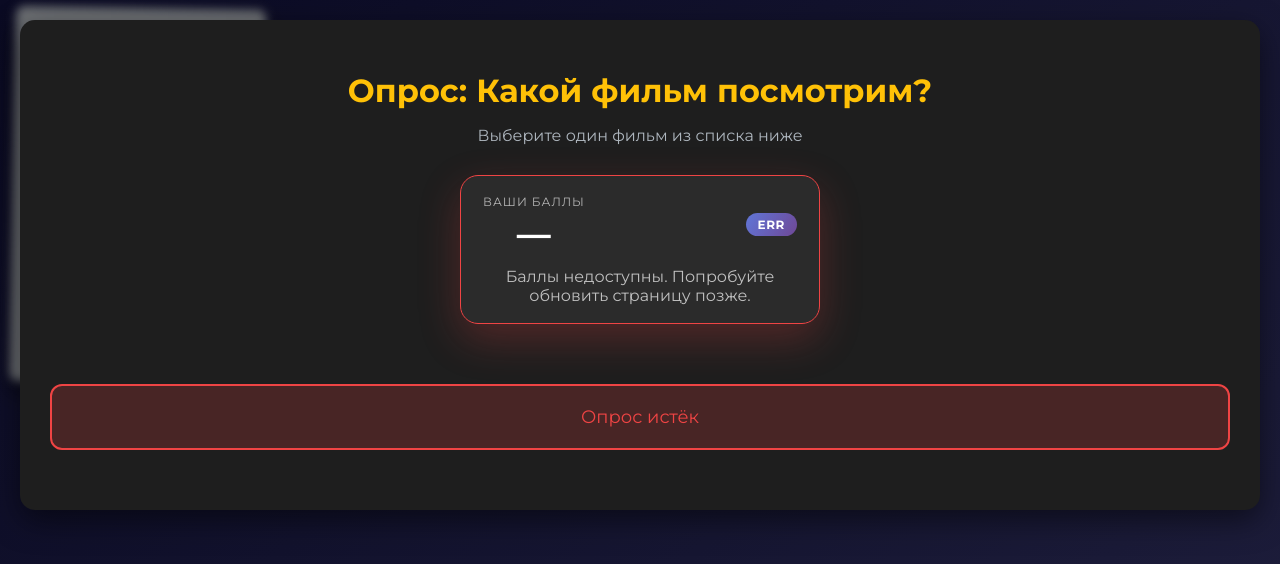
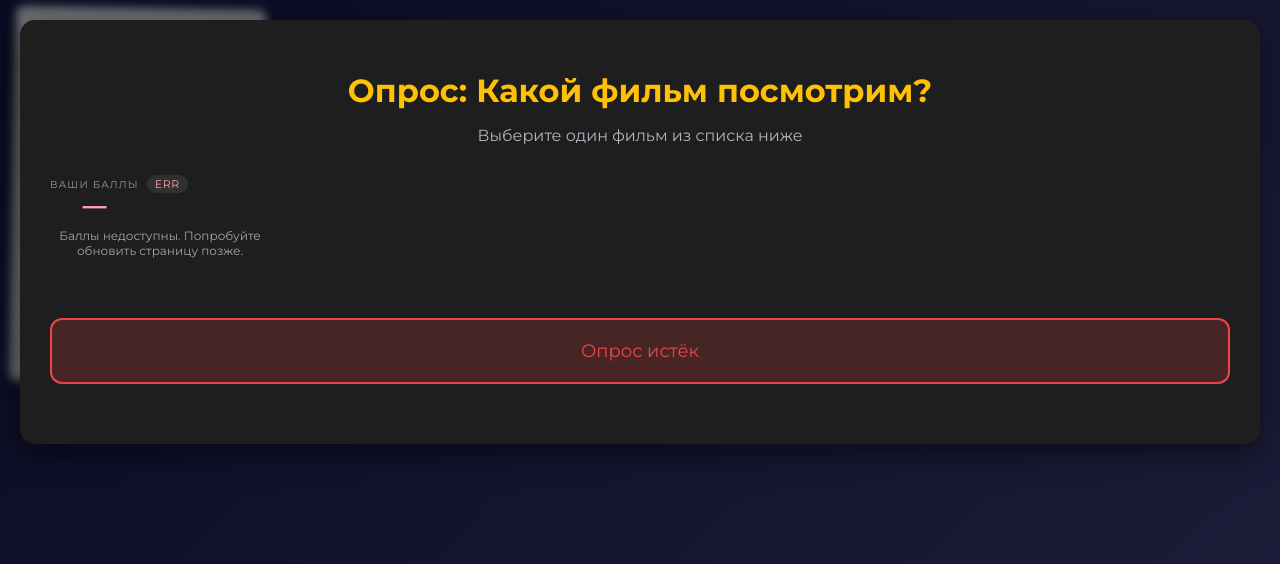
Before and after one commit to BogdanKuklenko/movie-lottery-selfhost, a Flask app: page /p/1 in a window 1280 px wide. Shown: the top 564 px of the page. Run offline with Flask 3, Linux system fonts and the light colour scheme; tables that the repository leaves empty hold one stand-in row (values such as "Sample post"); grey boxes marked "Sample" are stand-in pictures.

Commit message:
Simplify poll points widget styling

```diff
--- a/movie_lottery/static/css/components/_polls.css
+++ b/movie_lottery/static/css/components/_polls.css
@@ -98,73 +98,76 @@
 }
 
 .poll-points-panel {
-    margin-top: 20px;
+    margin-top: 16px;
 }
 
 .points-widget {
     display: flex;
-    justify-content: center;
+    justify-content: flex-start;
 }
 
 .points-balance-card {
-    width: 100%;
-    max-width: 360px;
-    background: rgba(255, 255, 255, 0.06);
-    border-radius: 18px;
-    padding: 18px 22px;
-    border: 1px solid rgba(255, 255, 255, 0.08);
-    box-shadow: 0 20px 45px rgba(0, 0, 0, 0.35);
+    width: auto;
+    max-width: 220px;
+    display: inline-flex;
+    flex-direction: column;
+    gap: 8px;
+    padding: 0;
+    border: none;
+    border-radius: 0;
+    background: none;
+    box-shadow: none;
 }
 
 .points-balance-card-error {
-    border-color: #ef4444;
-    box-shadow: 0 15px 40px rgba(239, 68, 68, 0.25);
+    color: #fda4af;
 }
 
 .points-balance-header {
     display: flex;
-    align-items: center;
-    justify-content: space-between;
-    gap: 10px;
+    align-items: baseline;
+    justify-content: flex-start;
+    gap: 8px;
 }
 
 .points-balance-label {
     text-transform: uppercase;
-    letter-spacing: 0.08em;
-    color: rgba(255, 255, 255, 0.65);
-    font-size: 12px;
-    margin: 0 0 4px 0;
+    letter-spacing: 0.12em;
+    color: rgba(255, 255, 255, 0.55);
+    font-size: 10px;
+    margin: 0;
 }
 
 .points-balance-value {
-    font-size: 34px;
-    font-weight: 700;
+    font-size: 24px;
+    font-weight: 600;
     margin: 0;
 }
 
 .points-state-badge {
-    padding: 4px 12px;
+    padding: 2px 8px;
     border-radius: 999px;
-    background: linear-gradient(120deg, rgba(102, 126, 234, 0.9), rgba(118, 75, 162, 0.9));
-    font-weight: 600;
-    font-size: 12px;
+    background: rgba(255, 255, 255, 0.08);
+    font-weight: 500;
+    font-size: 11px;
     letter-spacing: 0.05em;
 }
 
 .points-balance-status {
-    margin: 12px 0 0 0;
-    color: rgba(255, 255, 255, 0.7);
+    margin: 0;
+    color: rgba(255, 255, 255, 0.6);
+    font-size: 12px;
 }
 
 .points-progress {
-    margin-top: 18px;
+    margin-top: 6px;
 }
 
 .points-progress-track {
     width: 100%;
-    height: 8px;
+    height: 4px;
     border-radius: 999px;
-    background: rgba(255, 255, 255, 0.15);
+    background: rgba(255, 255, 255, 0.18);
     overflow: hidden;
 }
 
@@ -172,9 +175,8 @@
     display: block;
     width: 0;
     height: 100%;
-    background: linear-gradient(90deg, rgba(255, 196, 0, 0.9), rgba(255, 87, 34, 0.9));
-    box-shadow: 0 0 15px rgba(255, 196, 0, 0.5);
-    transition: width 1.2s ease;
+    background: linear-gradient(90deg, rgba(255, 196, 0, 0.85), rgba(255, 87, 34, 0.85));
+    transition: width 1s ease;
 }
 
 .points-progress[hidden] {
@@ -182,9 +184,9 @@
 }
 
 .points-progress-label {
-    margin-top: 8px;
-    font-size: 13px;
-    color: var(--accent-gold);
+    margin-top: 6px;
+    font-size: 11px;
+    color: rgba(255, 255, 255, 0.65);
 }
 
 .poll-grid {
```
